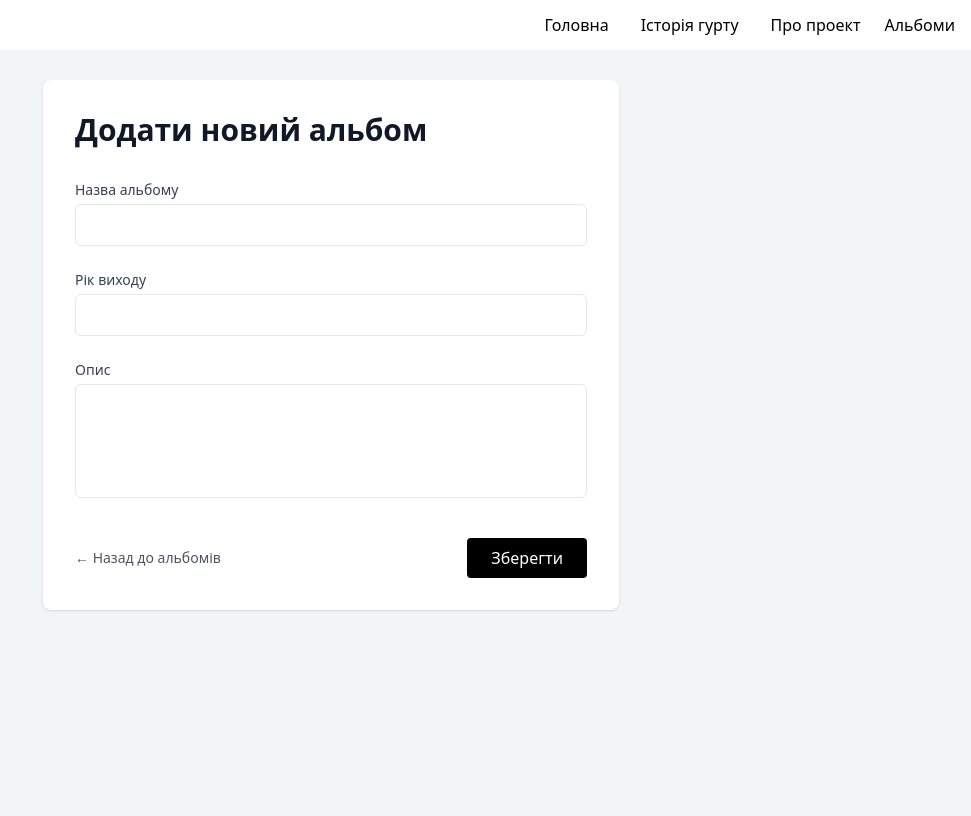
After one commit to DenissiusMaximus/python-Flask-LR11, a Flask app: page /albums/add in a window 1280 px wide. The commit adds this page. Shown: the whole page, without its empty margins (309-1280 px from the left). Run offline with Flask 3, Linux system fonts and the light colour scheme; some libraries are stand-ins or nearby versions.

Commit message:
added albums page, updated db

```diff
--- a/app.py
+++ b/app.py
@@ -1,6 +1,7 @@
 from flask import Flask, render_template, jsonify, request, make_response, g
 
 from db import close_db
+from repositories.albums_repository import get_albums
 from repositories.users_repository import create_user, login_user
 from services.jwt_service import create_jwt, decode_jwt
 from utils.auth_responce import auth_response
@@ -13,8 +14,13 @@ def index():
 
 @app.route("/albums")
 def albums():
-    return render_template("albumsPage.html")
+    albums = get_albums()
 
+    return render_template("albumsPage.html", albums=albums)
+
+@app.route("/albums/add")
+def albums_add():
+    return render_template("addAlbum.html")
 
 @app.route("/history")
 def history():
--- a/db.py
+++ b/db.py
@@ -16,3 +16,12 @@ def close_db():
     db = g.pop("db", None)
     if db is not None:
         db.close()
+
+def use_db(func):
+    def wrapper(*args, **kwargs):
+        db = get_db()
+        try:
+            return func(db, *args, **kwargs)
+        finally:
+            db.close()
+    return wrapper
--- /dev/null
+++ b/templates/addAlbum.html
@@ -0,0 +1,72 @@
+{% extends "base.html" %}
+
+{% block content %}
+<section class="min-h-screen bg-gray-100 px-6 py-16">
+  <div class="max-w-xl mx-auto bg-white rounded-lg shadow p-8">
+
+    <h1 class="text-3xl font-bold text-gray-900 mb-8">
+      Додати новий альбом
+    </h1>
+
+    <form method="post" class="flex flex-col gap-6">
+
+      <!-- NAME -->
+      <div class="flex flex-col gap-1">
+        <label class="text-sm font-medium text-gray-700">
+          Назва альбому
+        </label>
+        <input
+          type="text"
+          name="name"
+          required
+          class="border rounded-md px-3 py-2 focus:outline-none focus:ring-2 focus:ring-black"
+        />
+      </div>
+
+      <!-- YEAR -->
+      <div class="flex flex-col gap-1">
+        <label class="text-sm font-medium text-gray-700">
+          Рік виходу
+        </label>
+        <input
+          type="number"
+          name="year"
+          required
+          class="border rounded-md px-3 py-2 focus:outline-none focus:ring-2 focus:ring-black"
+        />
+      </div>
+
+      <!-- DESCRIPTION -->
+      <div class="flex flex-col gap-1">
+        <label class="text-sm font-medium text-gray-700">
+          Опис
+        </label>
+        <textarea
+          name="description"
+          rows="4"
+          class="border rounded-md px-3 py-2 resize-none focus:outline-none focus:ring-2 focus:ring-black"
+        ></textarea>
+      </div>
+
+      <!-- ACTIONS -->
+      <div class="flex justify-between items-center pt-4">
+        <a
+          href="{{ url_for('albums') }}"
+          class="text-sm text-gray-600 hover:underline"
+        >
+          ← Назад до альбомів
+        </a>
+
+        <button
+          type="submit"
+          class="px-6 py-2 bg-black text-white rounded hover:bg-gray-800 transition"
+        >
+          Зберегти
+        </button>
+      </div>
+
+    </form>
+
+  </div>
+</section>
+{% endblock %}
```
Also changed, not shown: repositories/albums_repository.py (added, +22 -0 lines), repositories/users_repository.py (+3 -9 lines), repositories/utils.py (added, +16 -0 lines), templates/albumCard.html (added, +22 -0 lines), templates/albumsPage.html (+3 -46 lines), data/db.sqlite.
